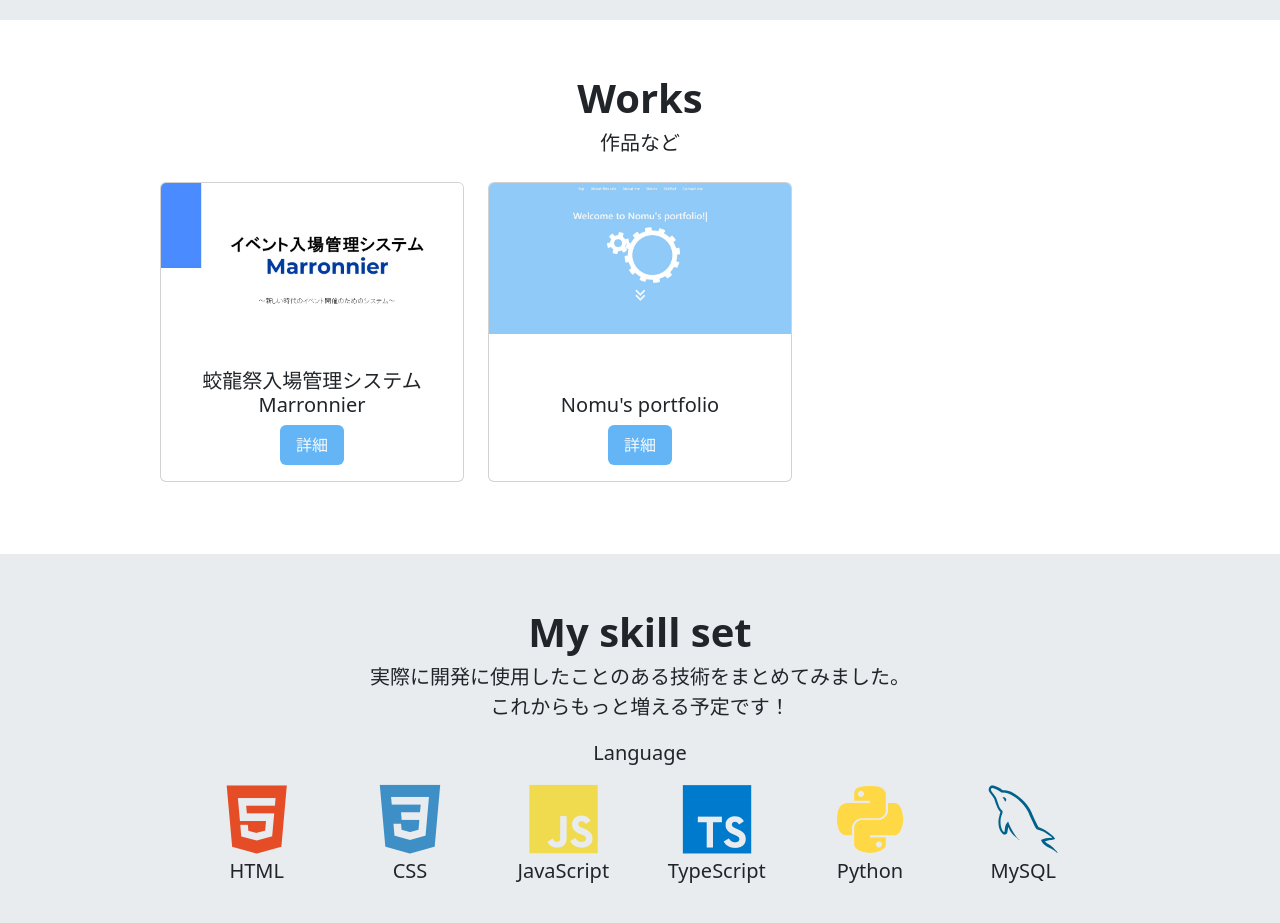
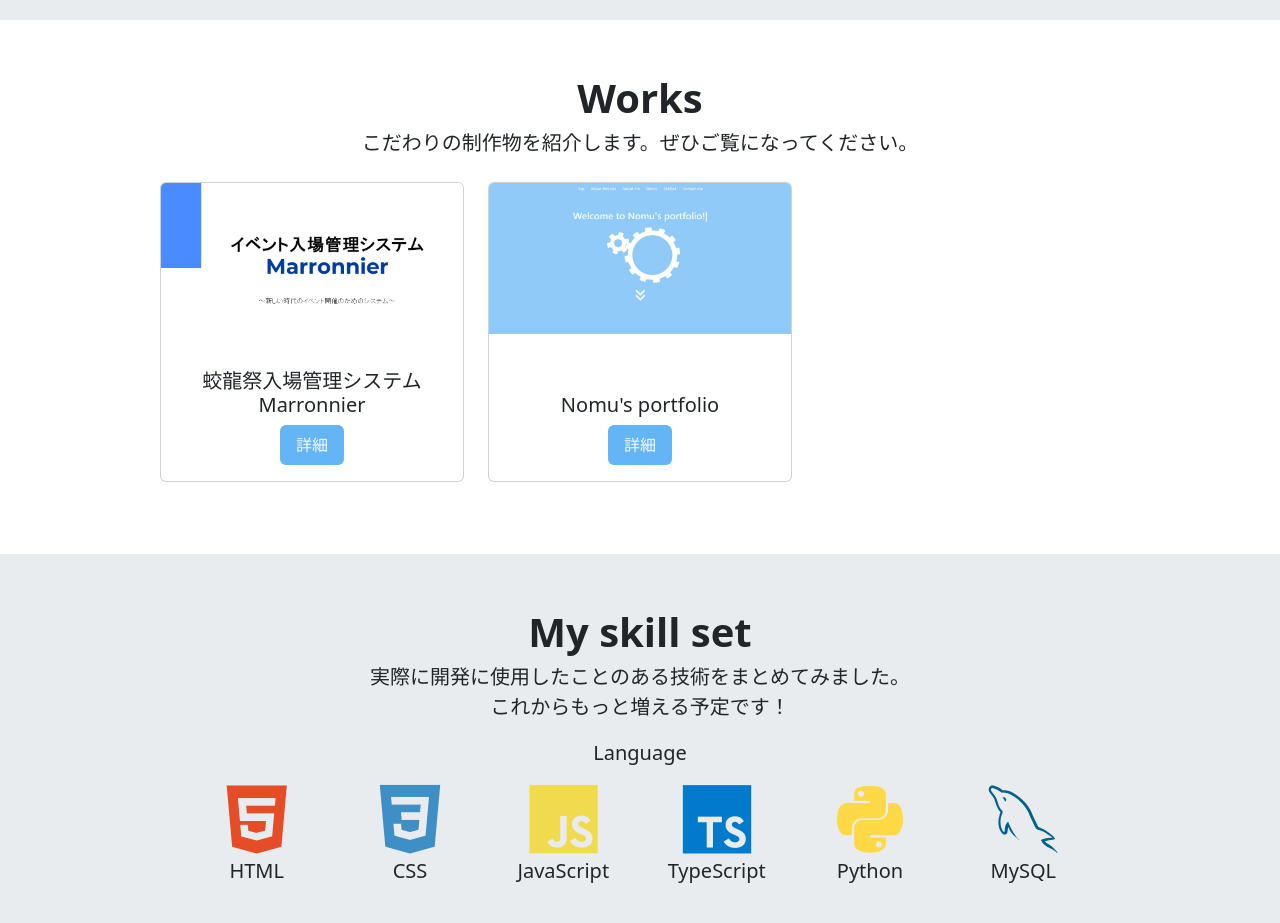
Before and after one commit to WNomunomu/wnomunomu.github.io, a Next.js app: page / in a window 1280 px wide. Shown: the part 2380-3303 px from the top of the page. Built offline with nearby package versions, Linux system fonts and the light colour scheme.

Commit message:
fix text

```diff
--- a/src/components/page/Index/Works/Works.tsx
+++ b/src/components/page/Index/Works/Works.tsx
@@ -97,7 +97,7 @@ export const Works: FC<WorksProps> = (props) => {
     >
       <div className="mx-auto w-75">
         <div className="fs-1 fw-bold">Works</div>
-        <div className="fs-5">作品など</div>
+        <div className="fs-5">こだわりの制作物を紹介します。ぜひご覧になってください。</div>
         <div className="row">
           {works.map((work, index) => <WorksCard key={index} work={work} />)}
         </div>
```
